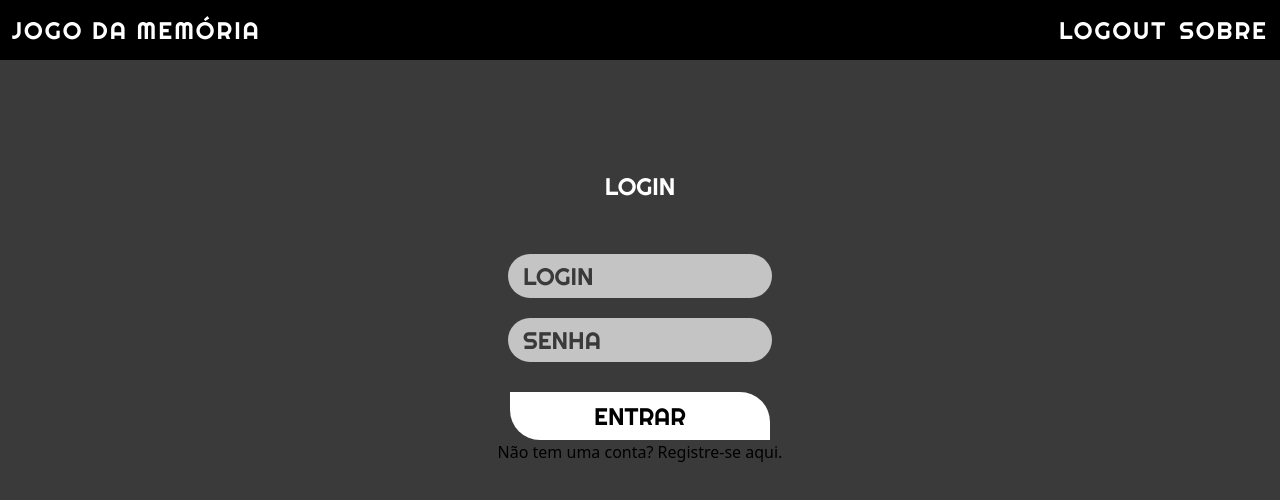
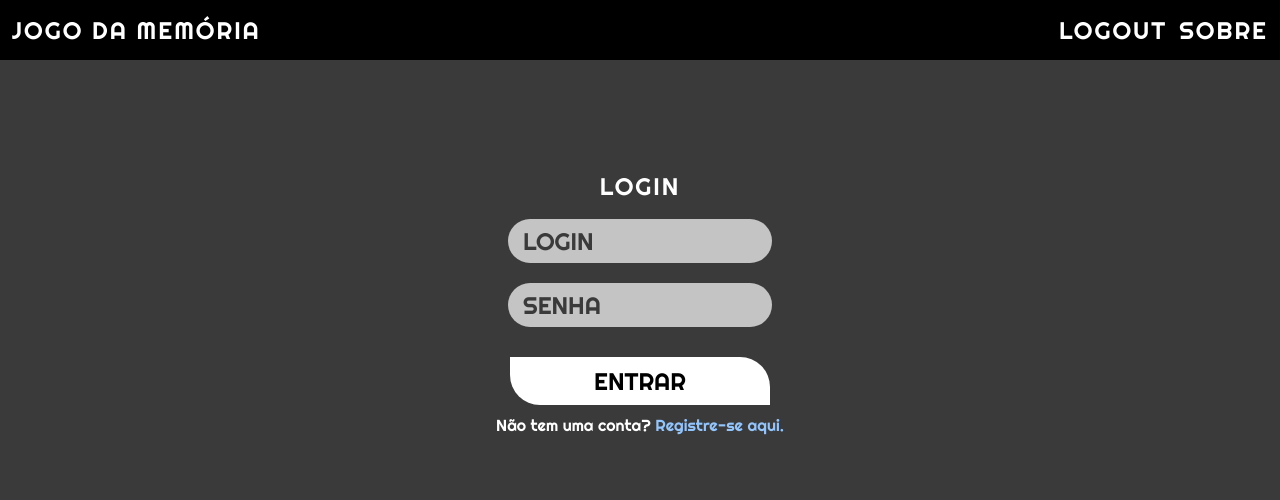
Before and after one commit to pedro-hdev/JogoDaMemoria, a Next.js app in the folder app-game/: page / in a window 1280 px wide. Shown: the top 500 px of the page. Built offline with nearby package versions, Linux system fonts and the light colour scheme.

Commit message:
added: link in register

```diff
--- a/app-game/src/app/page.js
+++ b/app-game/src/app/page.js
@@ -1,23 +1,27 @@
 import Buttonwhite from "@/components/buttonwhite";
 import Input from "@/components/input";
-import Link from "next/link"
-import Register from "./register";
+
 
 export default function Home() {
   return (
     <div className="flex justify-center items-center text-center p-[8px] flex-col">
       <form className=" pt-[100px] flex flex-col justify-center items-center">
-        <h1 className="font-Righteous text-[24px] text-[white] text-center">LOGIN</h1>
-        <label className="pt-[50px]">
-          <Input placeholder={"LOGIN"} type={"text"}></Input>
+        <h1 className="font-Righteous text-[24px] text-[white] text-center tracking-[2px]">
+          LOGIN
+        </h1>
+        <div className="mt-[15px] flex flex-col gap-[20px]">
+          <Input placeholder="LOGIN" type="text"></Input>
 
-        </label>
-        <label className="pt-[20px]">
-          <Input placeholder={"SENHA"} type={"password"}></Input>
-        </label>
+          <Input placeholder="SENHA" type="password"></Input>
+        </div>
         <Buttonwhite texto="ENTRAR"></Buttonwhite>
       </form>
-      <p>Não tem uma conta? <a href="">Registre-se aqui.</a></p>
+      <p className=" font-Righteous text-white font-[400] mt-[8px]">
+        Não tem uma conta?{" "}
+        <a className="text-blue-300" href="/register">
+          Registre-se aqui.
+        </a>
+      </p>
     </div>
-  )
+  );
 }
```
